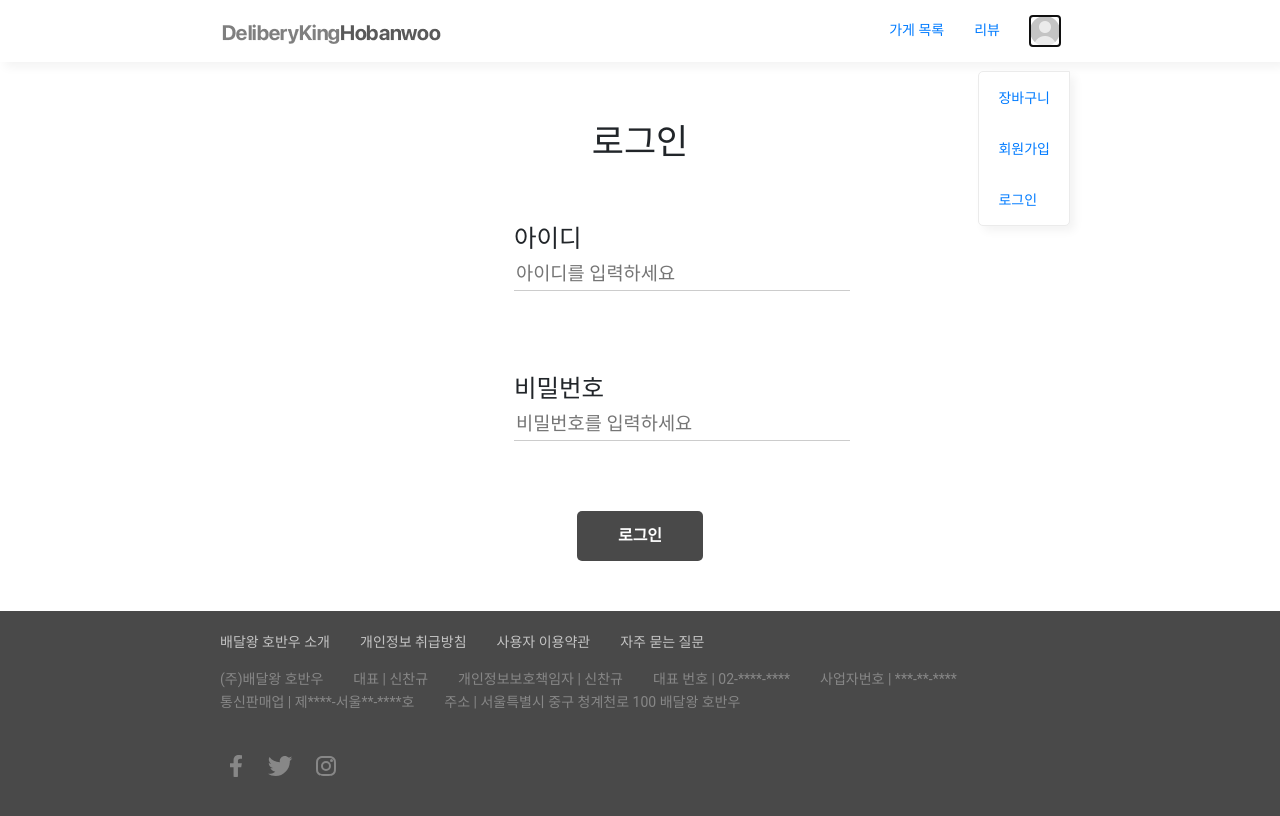
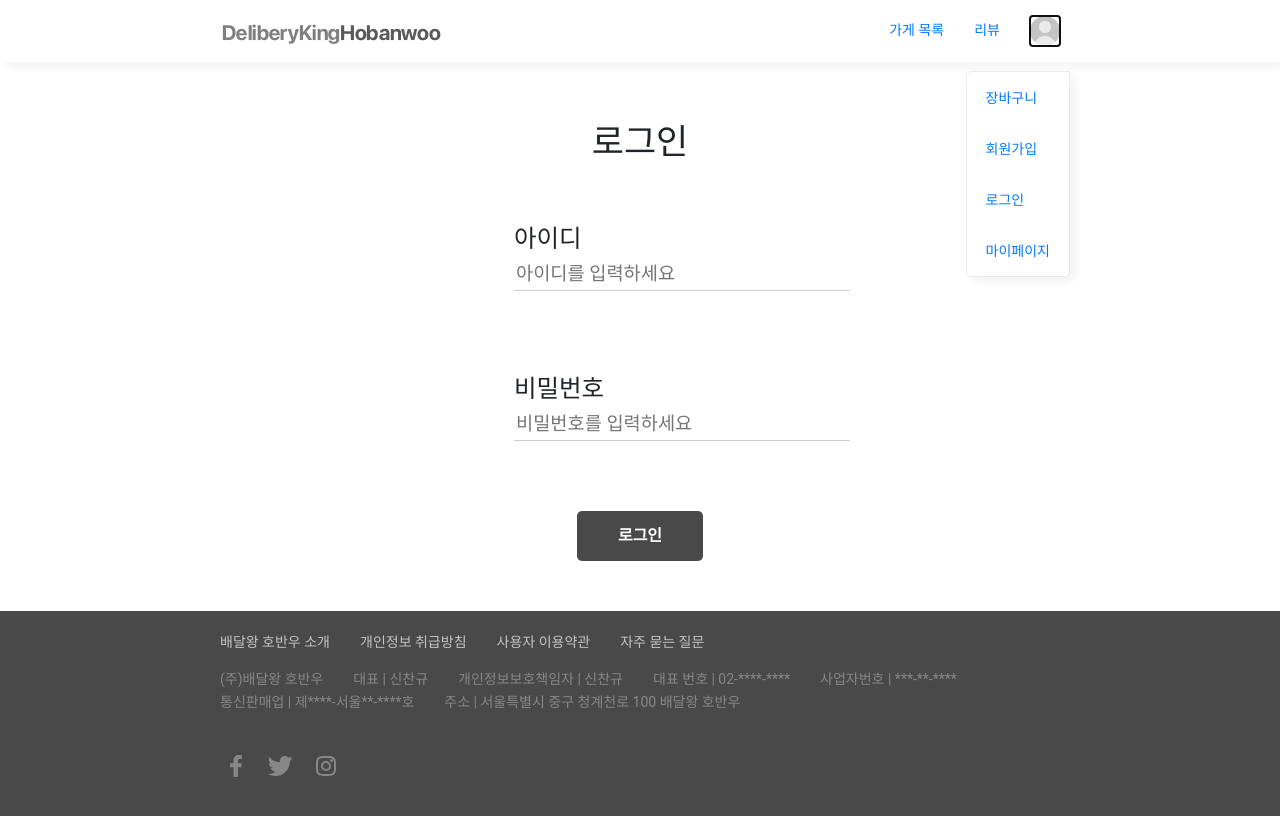
Before and after one commit to scv1702/delivery-king-hobanwoo, a React (Create React App) app in the folder Phase4/front/: page /login in a window 1280 px wide. Both pictures are taken after a click on the button 1045 px from the left and 30 px from the top of the page. Shown: the top 816 px of the page. Built offline with nearby package versions, Linux system fonts and the light colour scheme; a web font is replaced by a local one.

Commit message:
Chore: Add UserMenu(Mypage), package-lock

```diff
--- a/Phase4/front/src/components/UserMenu.js
+++ b/Phase4/front/src/components/UserMenu.js
@@ -38,6 +38,9 @@ function UserMenu() {
           <Link to="/login">
             <li>로그인</li>
           </Link>
+          <Link to="/mypage">
+            <li>마이페이지</li>
+          </Link>
         </ul>
       )}
     </div>
```
Also changed, not shown: 1 other file (tests, documents, lock files or other folders).
